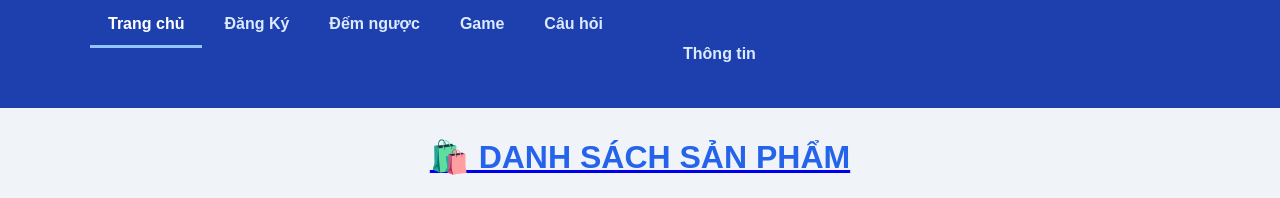
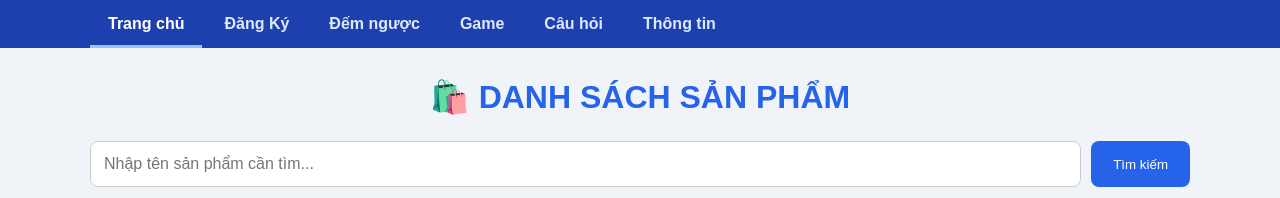
Before and after one commit to tongxuanquan113-ship-it/bai35a, a plain HTML site: page index.html in a window 1280 px wide. Shown: the top 198 px of the page. Drawn offline with Linux system fonts and the light colour scheme.

Commit message:
Update index.html

```diff
--- a/index.html
+++ b/index.html
@@ -160,8 +160,8 @@
             <li><a href="dangky.html">Đăng Ký</a></li>
             <li><a href="demtg.html">Đếm ngược</a></li>
             <li><a href="game.html">Game</a></li>
-            <li><a href="traloi.html">Câu hỏi</li>
-             <li><a href="thongtin.html">Thông tin</li>
+            <li><a href="traloi.html">Câu hỏi</a></li>
+            <li><a href="thongtin.html">Thông tin</a></li>
         </ul>
     </nav>
 
```
